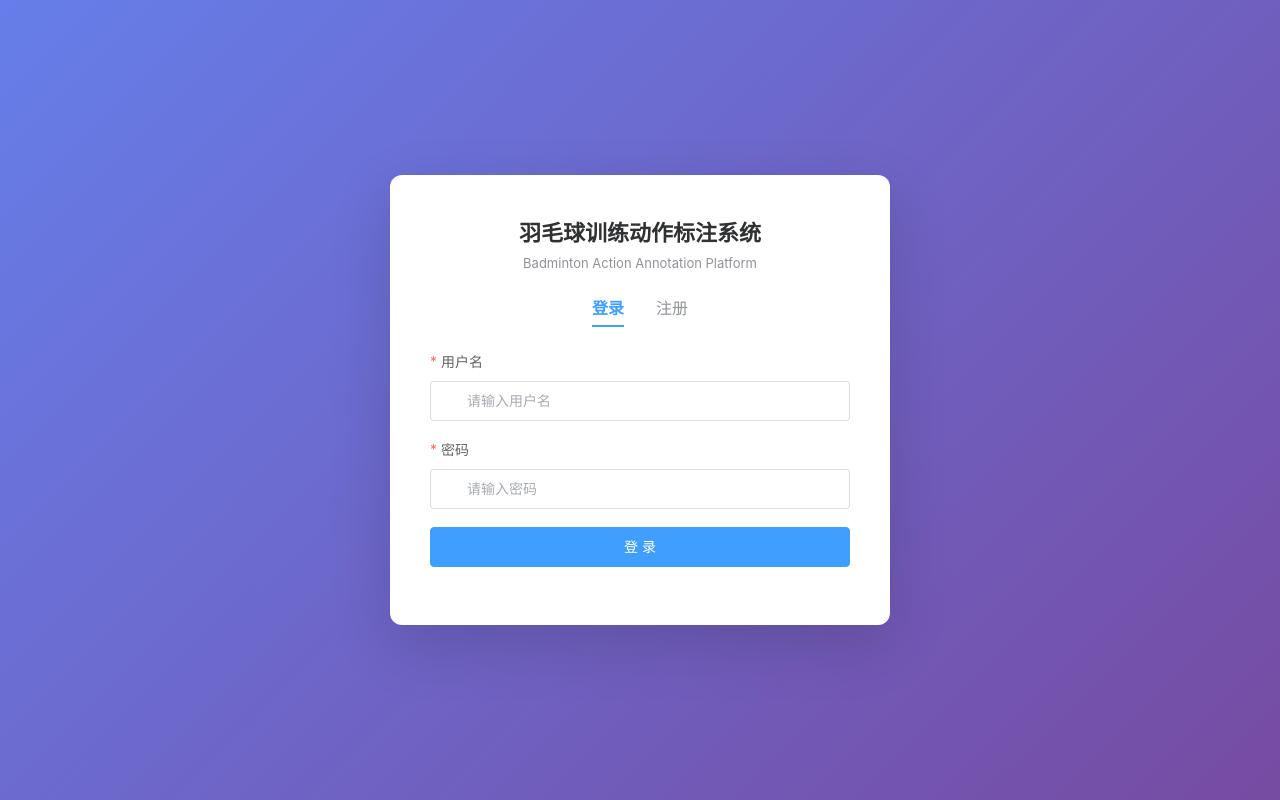
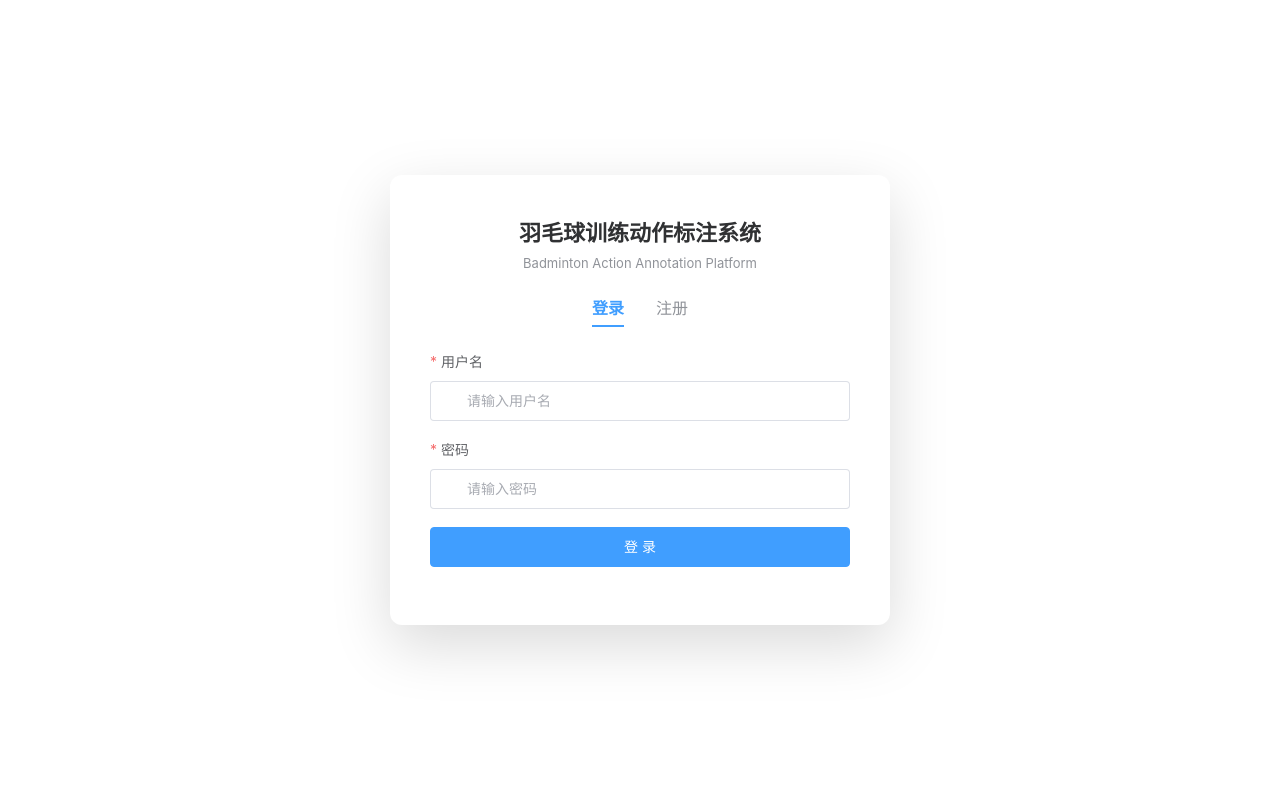
Before and after one commit to LeChen1234/badmintonv3, a Vue app in the folder frontend/: page /login in a window 1280 px wide. Built offline with nearby package versions, Linux system fonts and the light colour scheme; no server answers.

Commit message:
feat: 登录背景改为白色

```diff
--- a/frontend/src/views/LoginView.vue
+++ b/frontend/src/views/LoginView.vue
@@ -203,7 +203,7 @@ watch(mode, async (newMode) => {
   display: flex;
   align-items: center;
   justify-content: center;
-  background: linear-gradient(135deg, #667eea 0%, #764ba2 100%);
+  background: #ffffff;
 }
 .login-card {
   width: 420px;
```
